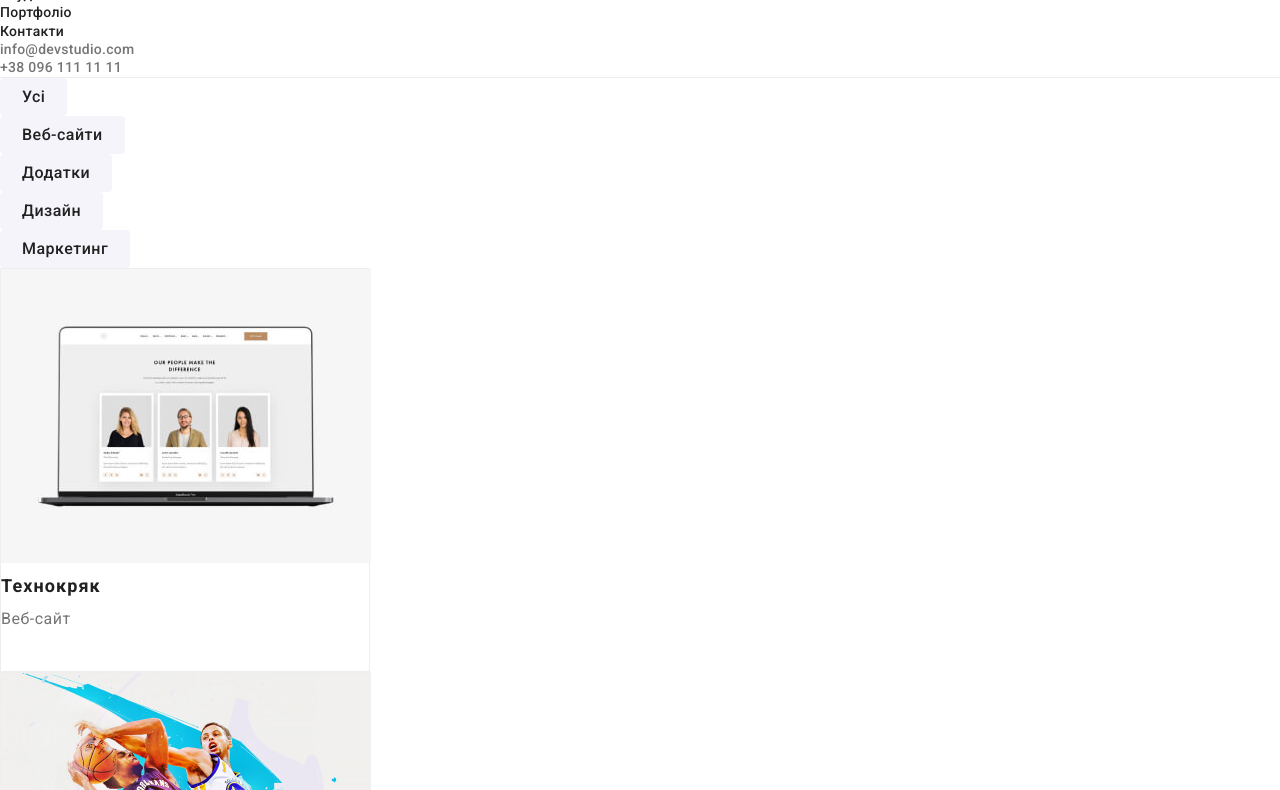
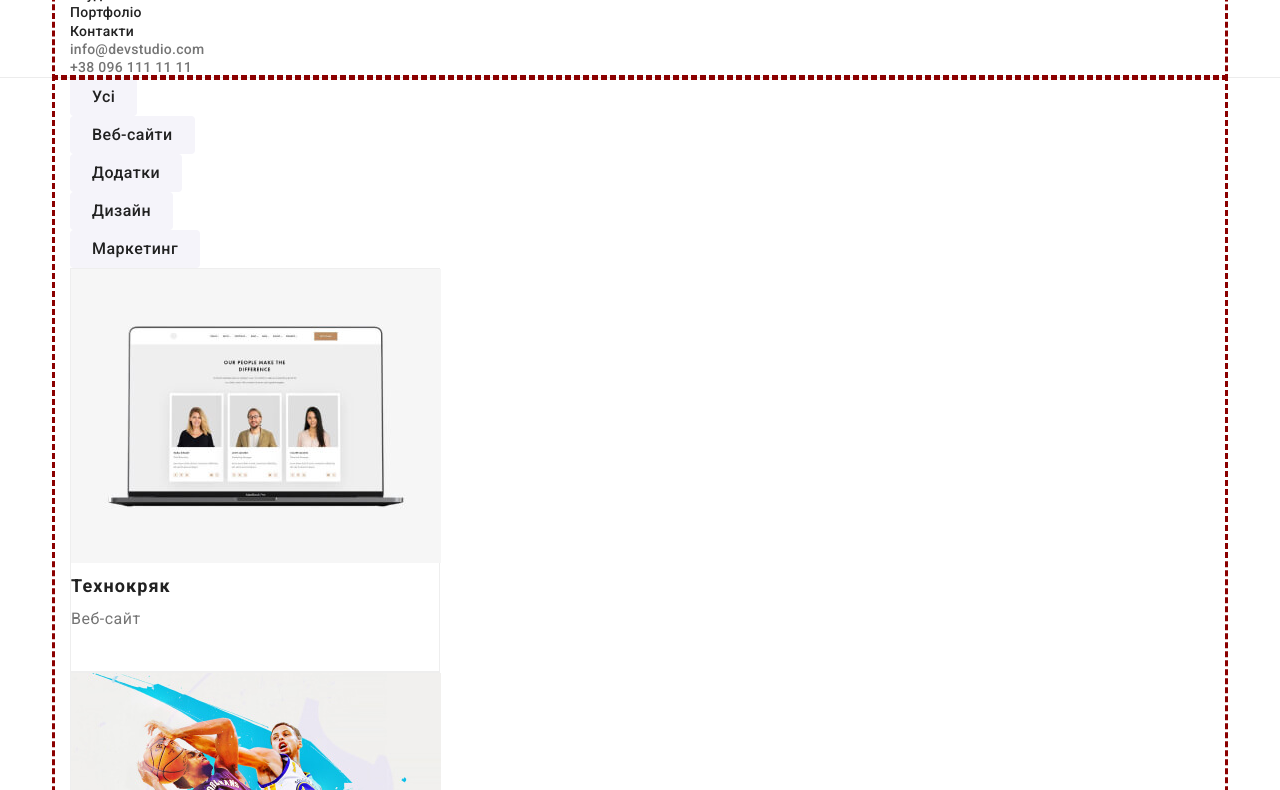
Before and after one commit to elen-purple/WebStudio, a plain HTML site: page portfolio.html in a window 1280 px wide. Shown: the part 45-835 px from the top of the page. Drawn offline with nearby package versions, Linux system fonts and the light colour scheme.

Commit message:
makes portfolio container

```diff
--- a/css/portfolio.css
+++ b/css/portfolio.css
@@ -10,6 +10,13 @@
 
 body {
   font-family: "Roboto", sans-serif;
+}
+
+.container {
+  width: 1170px;
+  margin: 0 auto;
+  padding: 0 15px;
+  outline: darkred dashed;
 }
 
 .header {
--- a/portfolio.html
+++ b/portfolio.html
@@ -22,6 +22,7 @@
   </head>
   <body>
     <header class="header">
+      <div class="container">
         <!-- logo -->
         <a lang="en" href="./index.html" class="header-logo">
           Web<span class="header-accent">Studio</span>
@@ -53,10 +54,12 @@
             </a>
           </li>
         </ul>
+      </div>
     </header>
     <main class="main">
       <!-- potfolio section -->
       <section class="portfolio">
+        <div class="container">
           <!-- portfolio title -->
           <h1 class="portfolio-title" hidden>Портфоліо</h1>
           <!-- what you can see buttons -->
@@ -190,9 +193,11 @@
               </a>
             </li>
           </ul>
+        </div>
       </section>
     </main>
     <footer class="footer">
+      <div class="container">
         <!-- logo -->
         <a
           id="portfolio-contacts"
@@ -226,6 +231,7 @@
             </li>
           </ul>
         </address>
+      </div>
     </footer>
   </body>
 </html>
```
Lines whose indentation alone changed are shown as unchanged.
